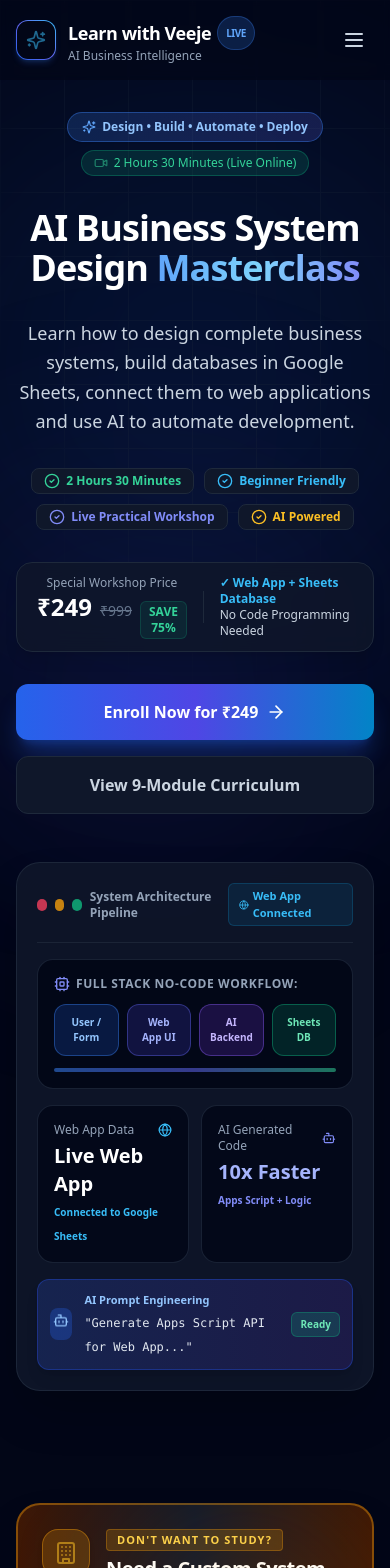
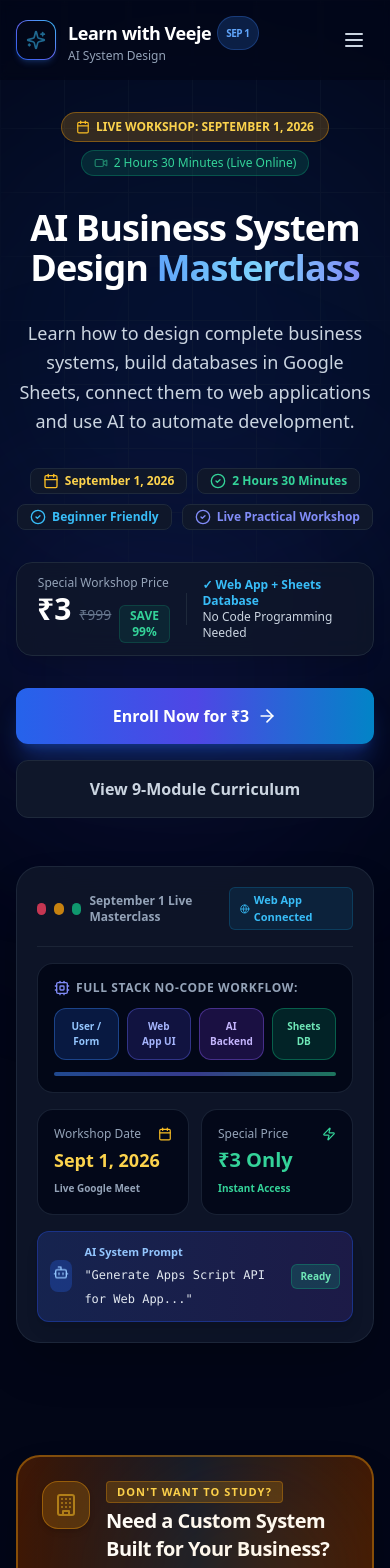
Before and after one commit to masteredlanguagecoach-hub/learnwithvj, a Next.js app: page / in a window 390 px wide. Shown: the top 1568 px of the page. Built offline with nearby package versions, Linux system fonts and the light colour scheme.

Commit message:
UpdateAmountTo3RupeesAndDateToSept1

```diff
--- a/app/api/create-order/route.ts
+++ b/app/api/create-order/route.ts
@@ -32,7 +32,7 @@ export async function POST(req: Request) {
     }
 
     const registrationId = generateRegistrationId();
-    const amountInPaise = 249 * 100; // ₹249 in paise
+    const amountInPaise = 3 * 100; // ₹3 in paise (300 paise)
 
     let orderId = `order_live_${Date.now()}`;
 
@@ -48,6 +48,7 @@ export async function POST(req: Request) {
           studentEmail: validatedData.email,
           studentPhone: validatedData.phone,
           problemToSolve: validatedData.problemToSolve,
+          eventDate: 'September 1, 2026',
         },
       });
       if (order && order.id) {
@@ -73,7 +74,7 @@ export async function POST(req: Request) {
       paymentId: '',
       orderId,
       signature: '',
-      amount: 249,
+      amount: 3,
       status: 'PENDING',
       createdAt: now.toISOString(),
     });
--- a/app/api/verify-payment/route.ts
+++ b/app/api/verify-payment/route.ts
@@ -72,13 +72,14 @@ export async function POST(req: Request) {
         paymentId,
         orderId,
         signature: signature || 'verified_signature',
-        amount: 249,
+        amount: 3,
         status: 'SUCCESS',
         createdAt: now.toISOString(),
       };
     } else {
       record.status = 'SUCCESS';
       record.paymentId = paymentId;
+      record.amount = 3;
       record.signature = signature || 'verified_signature';
     }
 
@@ -97,7 +98,7 @@ export async function POST(req: Request) {
       toEmail: record.email,
       studentName: record.name,
       courseName: record.course,
-      amountPaid: record.amount,
+      amountPaid: 3,
       paymentId: record.paymentId,
       registrationId: record.registrationId,
     }).catch((emailErr) => {
@@ -109,7 +110,7 @@ export async function POST(req: Request) {
       registrationId: record.registrationId,
       studentName: record.name,
       courseName: record.course,
-      amountPaid: record.amount,
+      amountPaid: 3,
       paymentId: record.paymentId,
     });
   } catch (error: any) {
--- a/app/layout.tsx
+++ b/app/layout.tsx
@@ -1,55 +1,43 @@
 import type { Metadata } from 'next';
-import { Plus_Jakarta_Sans } from 'next/font/google';
+import { Inter } from 'next/font/google';
 import './globals.css';
 
-const jakarta = Plus_Jakarta_Sans({
+const inter = Inter({
   subsets: ['latin'],
-  variable: '--font-jakarta',
+  variable: '--font-sans',
   display: 'swap',
 });
 
 export const metadata: Metadata = {
   title: 'AI Business System Design Masterclass | Learn with Veeje',
   description:
-    'Design • Build • Automate • Deploy. Learn how to convert business ideas into complete business systems using AI, Google Sheets and Web Apps without traditional programming. Live 2 Hours 30 Minutes Workshop for ₹249.',
+    'Master Business System Design, Google Sheets Database Architecture & Web App Automation with AI. Live 2.5-Hour Practical Workshop on September 1, 2026.',
   keywords: [
     'AI Business System Design',
     'Learn with Veeje',
     'Google Sheets Database',
-    'Business Web Apps',
-    'Apps Script Automation',
+    'Web App Automation',
+    'Business Dashboards',
     'No Code Systems',
-    'Business Process Analysis',
     'Veeje Masterclass',
   ],
-  authors: [{ name: 'Veeje' }],
+  authors: [{ name: 'Veeje', url: 'https://wa.me/916282548226' }],
   openGraph: {
-    title: 'AI Business System Design Masterclass - Learn with Veeje',
-    description:
-      'Design • Build • Automate • Deploy. Learn how to design complete business systems, build databases in Google Sheets, connect them to web applications and use AI to automate development. Live Workshop for ₹249.',
-    url: 'https://learnwithveeje.com',
-    siteName: 'Learn with Veeje',
-    locale: 'en_IN',
-    type: 'website',
-  },
-  twitter: {
-    card: 'summary_large_image',
     title: 'AI Business System Design Masterclass | Learn with Veeje',
     description:
-      'Design • Build • Automate • Deploy. Learn how to convert business ideas into complete business systems. Live Workshop for ₹249.',
-  },
-  robots: {
-    index: true,
-    follow: true,
+      'Convert business ideas into complete web apps & Google Sheets databases without traditional programming. Live on September 1, 2026.',
+    type: 'website',
+    locale: 'en_IN',
+    siteName: 'Learn with Veeje',
   },
 };
 
 export default function RootLayout({
   children,
-}: {
+}: Readonly<{
   children: React.ReactNode;
-}) {
-  const jsonLdCourse = {
+}>) {
+  const jsonLd = {
     '@context': 'https://schema.org',
     '@type': 'Course',
     name: 'AI Business System Design Masterclass',
@@ -58,27 +46,26 @@ export default function RootLayout({
     provider: {
       '@type': 'Organization',
       name: 'Learn with Veeje',
-      sameAs: 'https://learnwithveeje.com',
+      sameAs: 'https://wa.me/916282548226',
     },
+    startDate: '2026-09-01',
     offers: {
       '@type': 'Offer',
-      price: '249',
+      price: '3',
       priceCurrency: 'INR',
       availability: 'https://schema.org/InStock',
-      url: 'https://learnwithveeje.com',
     },
-    educationalLevel: 'Beginner',
   };
 
   return (
-    <html lang="en" className={`${jakarta.variable} font-sans`}>
+    <html lang="en" className="scroll-smooth">
       <head>
         <script
           type="application/ld+json"
-          dangerouslySetInnerHTML={{ __html: JSON.stringify(jsonLdCourse) }}
+          dangerouslySetInnerHTML={{ __html: JSON.stringify(jsonLd) }}
         />
       </head>
-      <body className="bg-slate-950 text-slate-100 min-h-screen font-sans">
+      <body className={`${inter.variable} font-sans bg-slate-950 text-slate-100 antialiased selection:bg-blue-500 selection:text-white`}>
         {children}
       </body>
     </html>
--- a/components/Hero.tsx
+++ b/components/Hero.tsx
@@ -2,7 +2,7 @@
 
 import React from 'react';
 import { motion } from 'framer-motion';
-import { Sparkles, Video, ArrowRight, TrendingUp, BarChart3, Bot, Zap, CheckCircle2, Globe, Database, Cpu } from 'lucide-react';
+import { Sparkles, Video, ArrowRight, Bot, Zap, CheckCircle2, Globe, Calendar, Cpu } from 'lucide-react';
 
 export default function Hero() {
   const scrollToSection = (id: string) => {
@@ -32,9 +32,9 @@ export default function Hero() {
               transition={{ duration: 0.5 }}
               className="inline-flex flex-wrap items-center justify-center lg:justify-start gap-2 sm:gap-3"
             >
-              <span className="px-3.5 py-1.5 rounded-full text-xs font-semibold bg-gradient-to-r from-blue-500/20 to-indigo-500/20 border border-blue-500/40 text-blue-300 flex items-center gap-1.5 shadow-sm">
-                <Sparkles className="w-3.5 h-3.5 text-blue-400" />
-                Design • Build • Automate • Deploy
+              <span className="px-3.5 py-1.5 rounded-full text-xs font-bold bg-amber-500/20 border border-amber-500/40 text-amber-300 flex items-center gap-1.5 shadow-sm">
+                <Calendar className="w-3.5 h-3.5 text-amber-400" />
+                LIVE WORKSHOP: SEPTEMBER 1, 2026
               </span>
               <span className="px-3 py-1 rounded-full text-xs font-medium bg-emerald-500/15 border border-emerald-500/30 text-emerald-400 flex items-center gap-1.5">
                 <Video className="w-3.5 h-3.5 text-emerald-400 animate-pulse" />
@@ -72,6 +72,9 @@ export default function Hero() {
               transition={{ duration: 0.5, delay: 0.22 }}
               className="flex flex-wrap items-center justify-center lg:justify-start gap-2.5 text-xs text-slate-200"
             >
+              <span className="px-3 py-1 rounded-lg bg-slate-900 border border-slate-800 flex items-center gap-1.5 font-semibold text-amber-300">
+                <Calendar className="w-4 h-4 text-amber-400" /> September 1, 2026
+              </span>
               <span className="px-3 py-1 rounded-lg bg-slate-900 border border-slate-800 flex items-center gap-1.5 font-semibold text-emerald-400">
                 <CheckCircle2 className="w-4 h-4 text-emerald-400" /> 2 Hours 30 Minutes
               </span>
@@ -80,9 +83,6 @@ export default function Hero() {
               </span>
               <span className="px-3 py-1 rounded-lg bg-slate-900 border border-slate-800 flex items-center gap-1.5 font-semibold text-indigo-400">
                 <CheckCircle2 className="w-4 h-4 text-indigo-400" /> Live Practical Workshop
-              </span>
-              <span className="px-3 py-1 rounded-lg bg-slate-900 border border-slate-800 flex items-center gap-1.5 font-semibold text-amber-400">
-                <CheckCircle2 className="w-4 h-4 text-amber-400" /> AI Powered
               </span>
             </motion.div>
 
@@ -96,10 +96,10 @@ export default function Hero() {
               <div>
                 <span className="text-xs text-slate-400 block font-medium">Special Workshop Price</span>
                 <div className="flex items-baseline gap-2">
-                  <span className="text-2xl font-extrabold text-white">₹249</span>
+                  <span className="text-3xl font-black text-white">₹3</span>
                   <span className="text-sm text-slate-500 line-through">₹999</span>
                   <span className="text-xs font-bold text-emerald-400 bg-emerald-500/10 px-2 py-0.5 rounded-md border border-emerald-500/20">
-                    SAVE 75%
+                    SAVE 99%
                   </span>
                 </div>
               </div>
@@ -121,7 +121,7 @@ export default function Hero() {
                 onClick={() => scrollToSection('register')}
                 className="w-full sm:w-auto px-8 py-4 rounded-xl font-bold text-base text-white bg-gradient-to-r from-blue-600 via-indigo-600 to-sky-600 hover:from-blue-500 hover:to-sky-500 transition-all duration-200 shadow-xl shadow-blue-600/30 hover:shadow-2xl hover:shadow-blue-600/40 active:scale-95 flex items-center justify-center gap-2"
               >
-                <span>Enroll Now for ₹249</span>
+                <span>Enroll Now for ₹3</span>
                 <ArrowRight className="w-5 h-5" />
               </button>
 
@@ -151,7 +151,7 @@ export default function Hero() {
                   <div className="w-3 h-3 rounded-full bg-rose-500/80" />
                   <div className="w-3 h-3 rounded-full bg-amber-500/80" />
                   <div className="w-3 h-3 rounded-full bg-emerald-500/80" />
-                  <span className="ml-2 text-xs font-semibold text-slate-400">System Architecture Pipeline</span>
+                  <span className="ml-2 text-xs font-semibold text-slate-400">September 1 Live Masterclass</span>
                 </div>
                 <span className="text-[11px] font-bold text-sky-400 bg-sky-500/10 px-2.5 py-1 rounded-md border border-sky-500/20 flex items-center gap-1">
                   <Globe className="w-3 h-3" /> Web App Connected
@@ -186,19 +186,19 @@ export default function Hero() {
               <div className="grid grid-cols-2 gap-3 mb-4">
                 <div className="bg-slate-950/80 border border-slate-800/80 rounded-2xl p-4">
                   <div className="flex justify-between items-center text-xs text-slate-400 mb-1">
-                    <span>Web App Data</span>
-                    <Globe className="w-3.5 h-3.5 text-sky-400" />
+                    <span>Workshop Date</span>
+                    <Calendar className="w-3.5 h-3.5 text-amber-400" />
                   </div>
-                  <div className="text-xl font-bold text-white">Live Web App</div>
-                  <span className="text-[10px] text-sky-400 font-semibold">Connected to Google Sheets</span>
+                  <div className="text-lg font-extrabold text-amber-300">Sept 1, 2026</div>
+                  <span className="text-[10px] text-slate-400 font-semibold">Live Google Meet</span>
                 </div>
                 <div className="bg-slate-950/80 border border-slate-800/80 rounded-2xl p-4">
                   <div className="flex justify-between items-center text-xs text-slate-400 mb-1">
-                    <span>AI Generated Code</span>
-                    <Bot className="w-3.5 h-3.5 text-indigo-400" />
+                    <span>Special Price</span>
+                    <Zap className="w-3.5 h-3.5 text-emerald-400" />
                   </div>
-                  <div className="text-xl font-bold text-indigo-300">10x Faster</div>
-                  <span className="text-[10px] text-indigo-400 font-semibold">Apps Script + Logic</span>
+                  <div className="text-xl font-black text-emerald-400">₹3 Only</div>
+                  <span className="text-[10px] text-emerald-400 font-semibold">Instant Access</span>
                 </div>
               </div>
 
@@ -209,7 +209,7 @@ export default function Hero() {
                     <Bot className="w-4 h-4 animate-bounce" />
                   </div>
                   <div>
-                    <span className="text-[11px] text-blue-300 font-semibold block">AI Prompt Engineering</span>
+                    <span className="text-[11px] text-blue-300 font-semibold block">AI System Prompt</span>
                     <span className="text-xs text-slate-200 font-mono">
                       "Generate Apps Script API for Web App..."
                     </span>
--- a/components/Navbar.tsx
+++ b/components/Navbar.tsx
@@ -1,7 +1,7 @@
 'use client';
 
 import React, { useState, useEffect } from 'react';
-import { Sparkles, ArrowRight, Menu, X, ShieldCheck } from 'lucide-react';
+import { Sparkles, ArrowRight, Menu, X } from 'lucide-react';
 
 export default function Navbar() {
   const [scrolled, setScrolled] = useState(false);
@@ -43,10 +43,10 @@ export default function Navbar() {
             <span className="text-lg font-bold tracking-tight text-white flex items-center gap-1.5">
               Learn with Veeje
               <span className="text-[10px] uppercase font-semibold px-2 py-0.5 rounded-full bg-blue-500/20 text-blue-400 border border-blue-500/30">
-                LIVE
+                SEP 1
               </span>
             </span>
-            <span className="text-xs text-slate-400 block -mt-0.5">AI Business Intelligence</span>
+            <span className="text-xs text-slate-400 block -mt-0.5">AI System Design</span>
           </div>
         </div>
 
@@ -59,7 +59,7 @@ export default function Navbar() {
             Curriculum
           </button>
           <button onClick={() => scrollToSection('dashboards')} className="hover:text-blue-400 transition-colors">
-            Business Dashboards
+            Business Systems
           </button>
           <button onClick={() => scrollToSection('custom-systems')} className="hover:text-amber-400 transition-colors flex items-center gap-1">
             Custom Systems
@@ -73,7 +73,7 @@ export default function Navbar() {
         <div className="hidden md:flex items-center space-x-4">
           <div className="text-right">
             <span className="text-xs text-slate-400 block line-through">₹999</span>
-            <span className="text-sm font-bold text-emerald-400">₹249 ONLY</span>
+            <span className="text-sm font-bold text-emerald-400">₹3 ONLY</span>
           </div>
           <button
             onClick={() => scrollToSection('register')}
@@ -105,7 +105,7 @@ export default function Navbar() {
               Curriculum
             </button>
             <button onClick={() => scrollToSection('dashboards')} className="text-left py-2 hover:text-blue-400">
-              Business Dashboards
+              Business Systems
             </button>
             <button onClick={() => scrollToSection('custom-systems')} className="text-left py-2 text-amber-400 font-semibold">
               Custom Business Systems
@@ -117,7 +117,7 @@ export default function Navbar() {
           <div className="pt-2 border-t border-slate-800 flex items-center justify-between">
             <div>
               <span className="text-xs text-slate-400 block line-through">₹999</span>
-              <span className="text-base font-bold text-emerald-400">Today ₹249</span>
+              <span className="text-base font-bold text-emerald-400">Today ₹3</span>
             </div>
             <button
               onClick={() => scrollToSection('register')}
--- a/components/PricingCard.tsx
+++ b/components/PricingCard.tsx
@@ -2,7 +2,7 @@
 
 import React, { useState, useEffect } from 'react';
 import { motion } from 'framer-motion';
-import { Sparkles, CheckCircle2, ShieldCheck, ArrowRight, Clock } from 'lucide-react';
+import { Sparkles, CheckCircle2, ShieldCheck, ArrowRight, Clock, Calendar } from 'lucide-react';
 
 export default function PricingCard() {
   const [timeLeft, setTimeLeft] = useState({ minutes: 14, seconds: 59 });
@@ -27,14 +27,18 @@ export default function PricingCard() {
     <section id="pricing" className="py-20 md:py-28 bg-slate-900/80 border-t border-slate-800 text-white relative">
       <div className="max-w-4xl mx-auto px-4 sm:px-6 lg:px-8">
 
-        {/* Scarcity Banner */}
-        <div className="bg-amber-500/10 border border-amber-500/30 rounded-2xl p-3 px-6 text-center text-amber-300 text-xs sm:text-sm font-semibold mb-8 flex items-center justify-center gap-2">
-          <Clock className="w-4 h-4 text-amber-400 animate-spin" />
-          <span>Special Offer Ends In: </span>
-          <span className="font-mono bg-amber-500/20 px-2 py-0.5 rounded text-white font-bold">
-            {String(timeLeft.minutes).padStart(2, '0')}:{String(timeLeft.seconds).padStart(2, '0')}
-          </span>
-          <span className="hidden sm:inline">• Seats filling fast!</span>
+        {/* Scarcity & Date Banner */}
+        <div className="bg-amber-500/10 border border-amber-500/30 rounded-2xl p-3 px-6 text-center text-amber-300 text-xs sm:text-sm font-semibold mb-8 flex items-center justify-center gap-2 flex-wrap">
+          <Calendar className="w-4 h-4 text-amber-400" />
+          <span>Live Workshop Date: <strong>September 1, 2026</strong></span>
+          <span className="hidden sm:inline">•</span>
+          <div className="flex items-center gap-1">
+            <Clock className="w-4 h-4 text-amber-400 animate-spin" />
+            <span>Special Offer Ends In: </span>
+            <span className="font-mono bg-amber-500/20 px-2 py-0.5 rounded text-white font-bold">
+              {String(timeLeft.minutes).padStart(2, '0')}:{String(timeLeft.seconds).padStart(2, '0')}
+            </span>
+          </div>
         </div>
 
         {/* Large Premium Card */}
@@ -49,7 +53,7 @@ export default function PricingCard() {
           <div className="absolute top-0 left-1/2 -translate-x-1/2 w-3/4 h-2 bg-gradient-to-r from-blue-500 via-sky-400 to-indigo-500 rounded-b-full shadow-lg shadow-sky-500/50" />
 
           <span className="inline-block px-4 py-1.5 rounded-full text-xs font-bold uppercase tracking-widest bg-blue-600/20 border border-blue-500/40 text-sky-300 mb-4">
-            Limited Time Offer
+            Live Online • September 1, 2026
           </span>
 
           <h3 className="text-2xl sm:text-3xl font-extrabold text-white mb-2">
@@ -63,11 +67,11 @@ export default function PricingCard() {
           <div className="bg-slate-900/90 border border-slate-800 rounded-3xl p-6 max-w-md mx-auto mb-8 backdrop-blur-md">
             <div className="text-xs uppercase font-bold text-slate-400 tracking-wider mb-1">Today's Special Price</div>
             <div className="flex items-center justify-center gap-3 mb-2">
-              <span className="text-5xl sm:text-6xl font-black text-white tracking-tight">₹249</span>
+              <span className="text-5xl sm:text-6xl font-black text-white tracking-tight">₹3</span>
               <div className="text-left">
                 <span className="text-lg text-slate-500 line-through block leading-tight">₹999</span>
                 <span className="text-xs font-bold text-emerald-400 bg-emerald-500/20 px-2 py-0.5 rounded border border-emerald-500/30">
-                  SAVE 75%
+                  SAVE 99%
                 </span>
               </div>
             </div>
@@ -78,7 +82,7 @@ export default function PricingCard() {
           <div className="max-w-lg mx-auto text-left space-y-3 mb-8 text-sm text-slate-300">
             <div className="flex items-start gap-3">
               <CheckCircle2 className="w-5 h-5 text-emerald-400 shrink-0 mt-0.5" />
-              <span><strong>2 Hours 30 Minutes Live Masterclass</strong> with Veeje</span>
+              <span><strong>Live Masterclass on September 1, 2026</strong> (2 Hours 30 Mins)</span>
             </div>
             <div className="flex items-start gap-3">
               <CheckCircle2 className="w-5 h-5 text-emerald-400 shrink-0 mt-0.5" />
@@ -107,7 +111,7 @@ export default function PricingCard() {
             onClick={scrollToRegister}
             className="w-full max-w-md mx-auto py-4 px-8 rounded-2xl font-bold text-lg text-white bg-gradient-to-r from-blue-600 via-indigo-600 to-sky-600 hover:from-blue-500 hover:to-sky-500 transition-all duration-200 shadow-xl shadow-blue-600/40 hover:shadow-2xl active:scale-95 flex items-center justify-center gap-2"
           >
-            <span>Enroll Now for ₹249</span>
+            <span>Enroll Now for ₹3</span>
             <ArrowRight className="w-5 h-5" />
           </button>
 
--- a/components/RegistrationForm.tsx
+++ b/components/RegistrationForm.tsx
@@ -5,7 +5,7 @@ import { useForm } from 'react-hook-form';
 import { zodResolver } from '@hookform/resolvers/zod';
 import { z } from 'zod';
 import { useRouter } from 'next/navigation';
-import { ShieldCheck, Lock, Loader2, AlertCircle, User, Mail, Phone, MapPin, Briefcase, HelpCircle } from 'lucide-react';
+import { ShieldCheck, Lock, Loader2, AlertCircle, User, Mail, Phone, MapPin, Briefcase, HelpCircle, Calendar } from 'lucide-react';
 
 const formSchema = z.object({
   name: z.string().min(2, 'Please enter your full name'),
@@ -111,7 +111,7 @@ export default function RegistrationForm() {
         amount: amount,
         currency: 'INR',
         name: 'Learn with Veeje',
-        description: 'AI Business System Design Masterclass Registration',
+        description: 'AI Business System Design Masterclass (Sept 1)',
         order_id: orderId,
         prefill: {
           name: data.name,
@@ -199,8 +199,8 @@ export default function RegistrationForm() {
 
         {/* Header */}
         <div className="text-center max-w-xl mx-auto mb-10 space-y-3">
-          <span className="text-xs font-bold uppercase tracking-widest text-emerald-400 bg-emerald-500/10 px-3.5 py-1.5 rounded-full border border-emerald-500/20 inline-block">
-            Instant Enrollment
+          <span className="text-xs font-bold uppercase tracking-widest text-amber-400 bg-amber-500/10 px-3.5 py-1.5 rounded-full border border-amber-500/20 inline-flex items-center gap-1.5">
+            <Calendar className="w-3.5 h-3.5" /> Event Date: September 1, 2026
           </span>
           <h2 className="text-3xl sm:text-4xl font-extrabold tracking-tight">
             Reserve Your Seat Now
@@ -353,7 +353,7 @@ export default function RegistrationForm() {
                 </div>
                 <div className="text-right">
                   <span className="text-xs text-slate-500 line-through mr-2">₹999</span>
-                  <span className="text-2xl font-black text-white">₹249</span>
+                  <span className="text-2xl font-black text-white">₹3</span>
                 </div>
               </div>
 
@@ -370,7 +370,7 @@ export default function RegistrationForm() {
                 ) : (
                   <>
                     <Lock className="w-5 h-5 text-blue-300" />
-                    <span>Proceed to Pay ₹249</span>
+                    <span>Proceed to Pay ₹3</span>
                   </>
                 )}
               </button>
```
